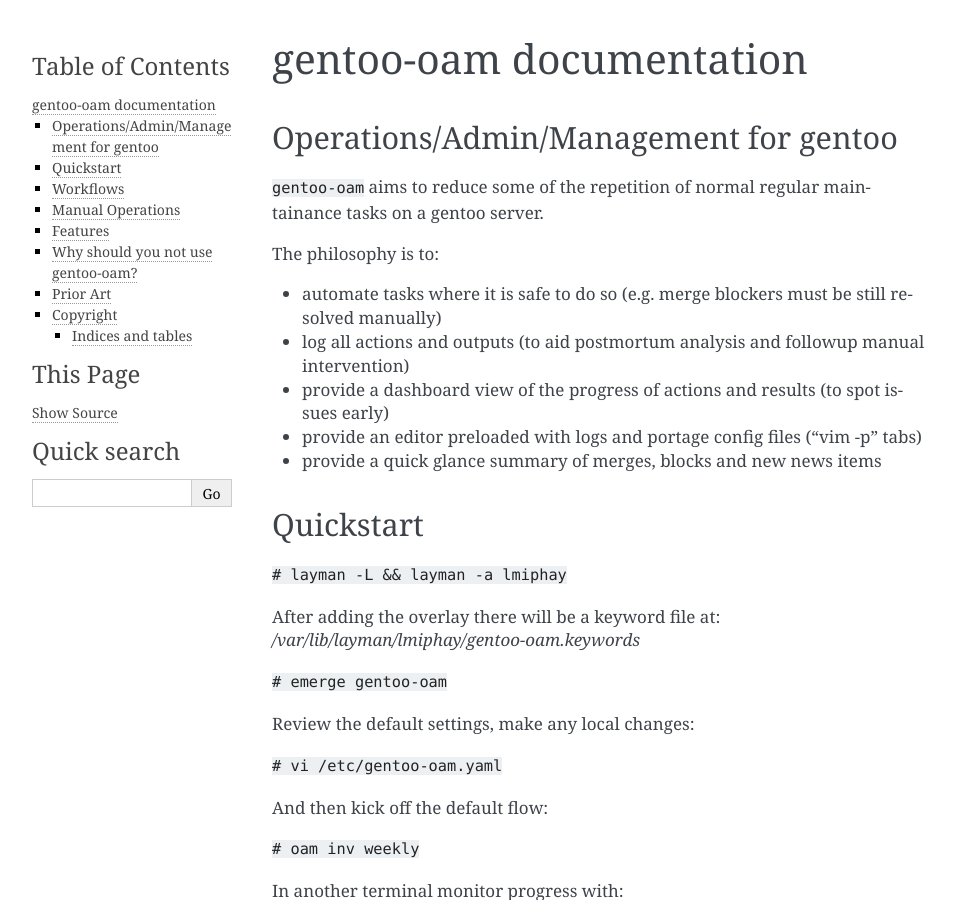
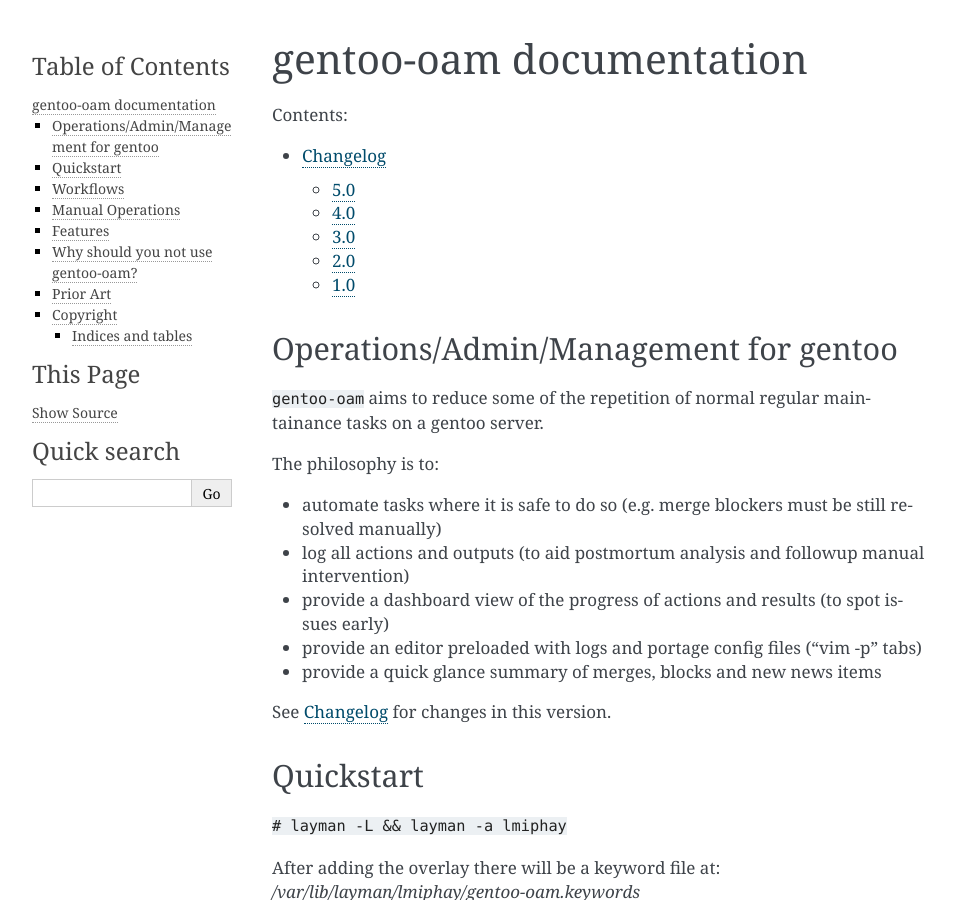
Before and after one commit to lmiphay/oam, a Sphinx documentation site: the page built from docs/source/index.rst, in a window 1280 px wide and 900 px high. Shown: the whole window, without its empty margins (148-1103 px from the left). Built offline with Sphinx 7.4.7, drawn with Linux system fonts in a browser that asks for light colours; some of the changed lines change nothing that is shown.

Commit message:
add changelog page

```diff
--- /dev/null
+++ b/docs/source/changelog.rst
@@ -0,0 +1,37 @@
+=========
+Changelog
+=========
+
+5.0
+---
+* [feature] in progress
+
+4.0
+---
+* [feature] add quickstart guide
+* [feature] tweak file permissions
+* [feature] qcheck missing log file fix
+* [feature] document oam-go, kernel build requirements
+* [feature] add oam-layman (layman sync overlays helper)
+
+3.0
+---
+* [feature] oam-status - multi-server monitoring (also callable by gentoo-koam)
+* [feature] oam-summary updates
+* [feature] many man page updates
+* [feature] oam-go added (for live update support)
+* [feature] oam-mussh added (multi-server support)
+* [feature] oam-unused added (depclean workflow)
+* [feature] oam-update will now merge any portage update first
+
+2.0
+---
+* [feature] flow implementation - see oam-flow(8)
+* [feature] dashboard overhall - see oam-watch(8)
+* [feature] support for kernel builds with oam-kernel
+* [feature] simplified logging and logfile expiry
+* [feature] many other changes
+
+1.0
+---
+* [notes] See the man page for known issues with this release.
--- a/docs/source/index.rst
+++ b/docs/source/index.rst
@@ -11,6 +11,8 @@
    :maxdepth: 2
    :caption: Contents:
 
+   changelog
+
 Operations/Admin/Management for gentoo
 --------------------------------------
 
@@ -23,6 +25,8 @@
 + provide a dashboard view of the progress of actions and results (to spot issues early)
 + provide an editor preloaded with logs and portage config files ("vim -p" tabs)
 + provide a quick glance summary of merges, blocks and new news items
+
+See :doc:`changelog` for changes in this version.
 
 Quickstart
 ----------
```
